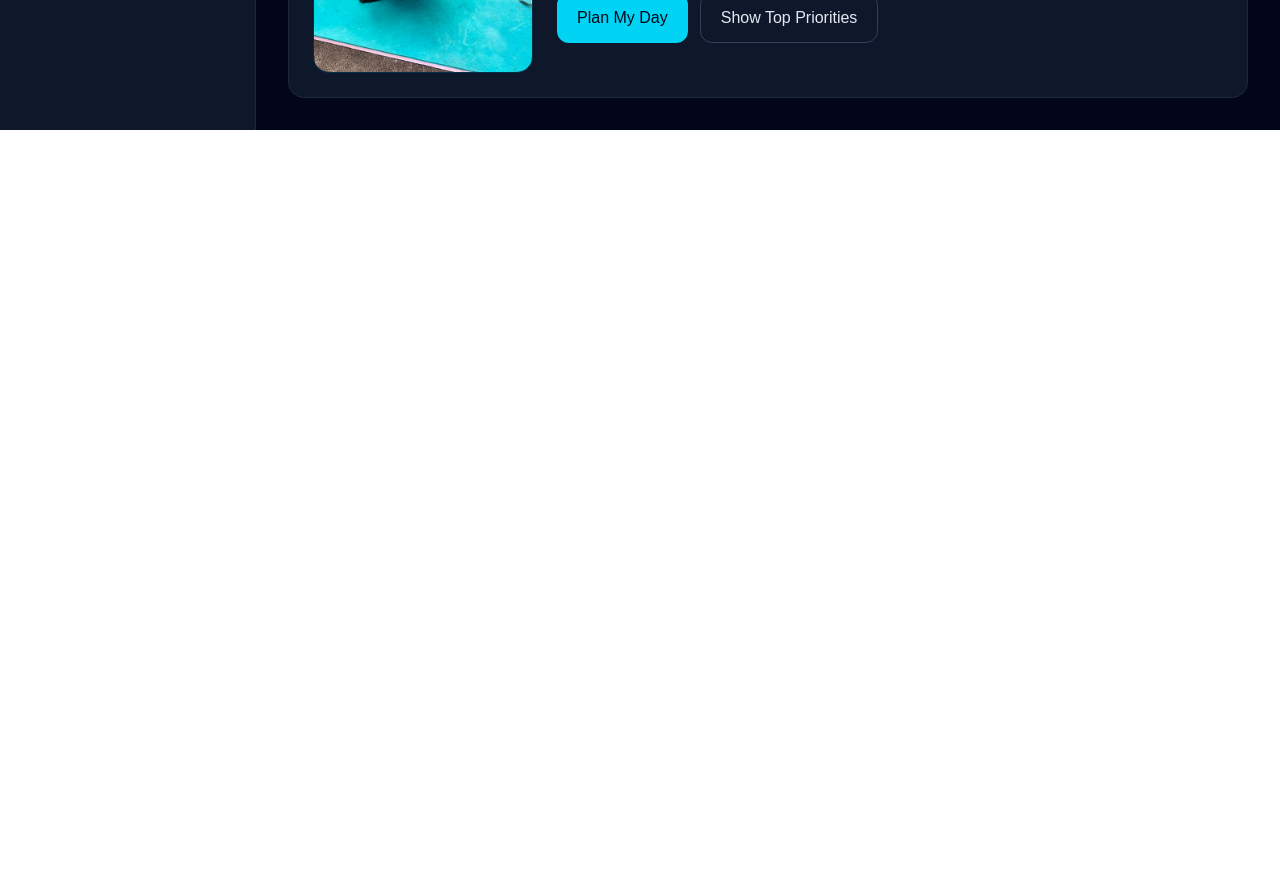
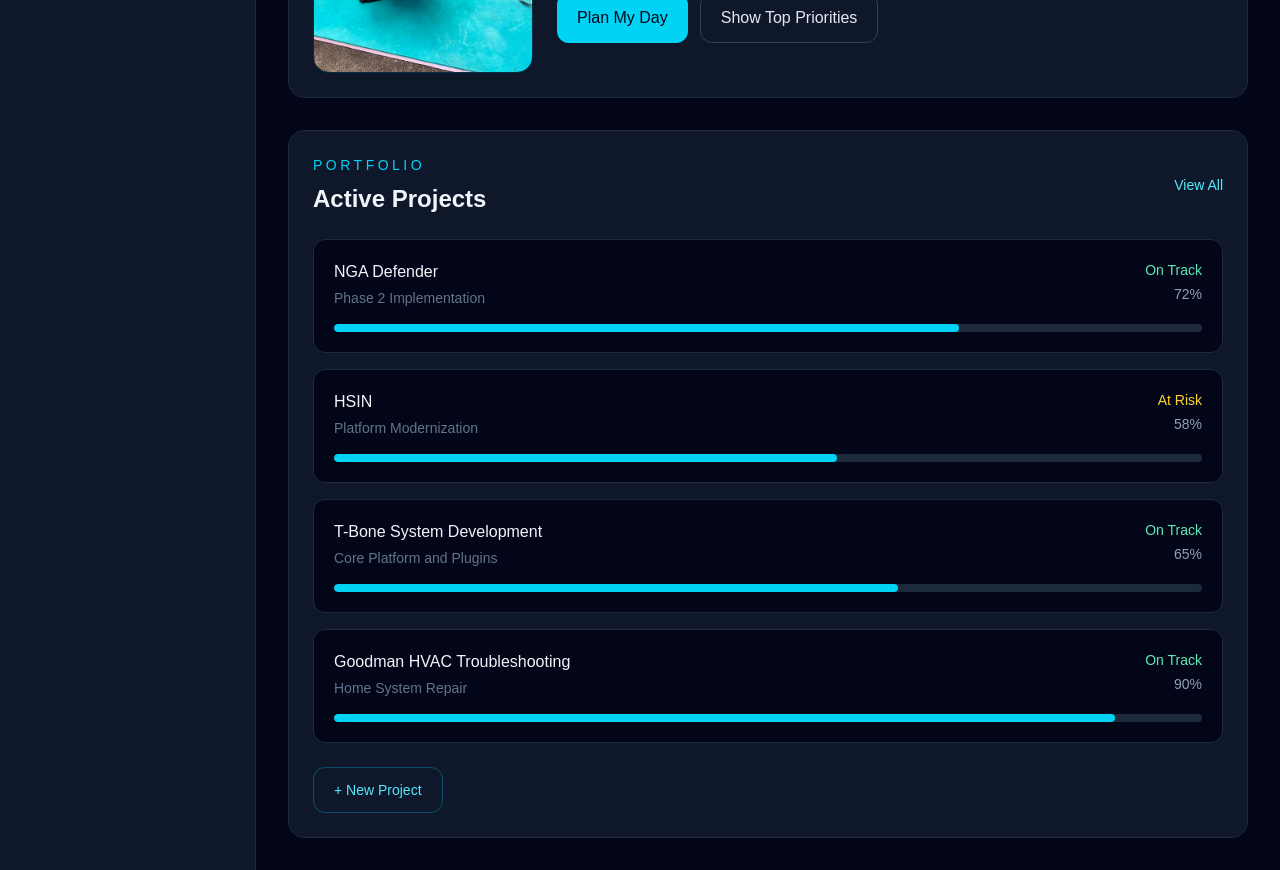
Before and after one commit to jameswilliamsusmc/tbone-dashboard, a Next.js app: page / in a window 1280 px wide. Shown: the part 680-1550 px from the top of the page. Before the commit the page ends 810 px from the top, so only its background shows below. Built offline with nearby package versions, Linux system fonts and the light colour scheme.

Commit message:
Add Active Projects dashboard panel

```diff
--- a/src/app/page.tsx
+++ b/src/app/page.tsx
@@ -1,4 +1,35 @@
 import Image from "next/image";
+
+const projects = [
+  {
+    name: "NGA Defender",
+    subtitle: "Phase 2 Implementation",
+    progress: 72,
+    status: "On Track",
+    statusClass: "text-emerald-300",
+  },
+  {
+    name: "HSIN",
+    subtitle: "Platform Modernization",
+    progress: 58,
+    status: "At Risk",
+    statusClass: "text-amber-300",
+  },
+  {
+    name: "T-Bone System Development",
+    subtitle: "Core Platform and Plugins",
+    progress: 65,
+    status: "On Track",
+    statusClass: "text-emerald-300",
+  },
+  {
+    name: "Goodman HVAC Troubleshooting",
+    subtitle: "Home System Repair",
+    progress: 90,
+    status: "On Track",
+    statusClass: "text-emerald-300",
+  },
+];
 
 export default function Home() {
   return (
@@ -153,6 +184,67 @@ export default function Home() {
               </div>
             </div>
           </section>
+
+          <section className="mt-8 rounded-2xl border border-slate-800 bg-slate-900 p-6">
+            <div className="mb-6 flex items-center justify-between">
+              <div>
+                <p className="text-sm uppercase tracking-[0.25em] text-cyan-400">
+                  Portfolio
+                </p>
+                <h3 className="mt-2 text-2xl font-semibold">Active Projects</h3>
+              </div>
+
+              <button
+                type="button"
+                className="text-sm font-medium text-cyan-300 hover:text-cyan-200"
+              >
+                View All
+              </button>
+            </div>
+
+            <div className="space-y-4">
+              {projects.map((project) => (
+                <div
+                  key={project.name}
+                  className="rounded-xl border border-slate-800 bg-slate-950 p-5"
+                >
+                  <div className="flex items-start justify-between gap-4">
+                    <div>
+                      <h4 className="font-medium text-slate-100">
+                        {project.name}
+                      </h4>
+                      <p className="mt-1 text-sm text-slate-500">
+                        {project.subtitle}
+                      </p>
+                    </div>
+
+                    <div className="text-right">
+                      <p className={`text-sm font-medium ${project.statusClass}`}>
+                        {project.status}
+                      </p>
+                      <p className="mt-1 text-sm text-slate-400">
+                        {project.progress}%
+                      </p>
+                    </div>
+                  </div>
+
+                  <div className="mt-4 h-2 overflow-hidden rounded-full bg-slate-800">
+                    <div
+                      className="h-full rounded-full bg-cyan-400"
+                      style={{ width: `${project.progress}%` }}
+                    />
+                  </div>
+                </div>
+              ))}
+            </div>
+
+            <button
+              type="button"
+              className="mt-6 rounded-xl border border-cyan-400/30 px-5 py-3 text-sm font-medium text-cyan-300 hover:bg-cyan-400/10"
+            >
+              + New Project
+            </button>
+          </section>
         </section>
       </div>
     </main>
```
